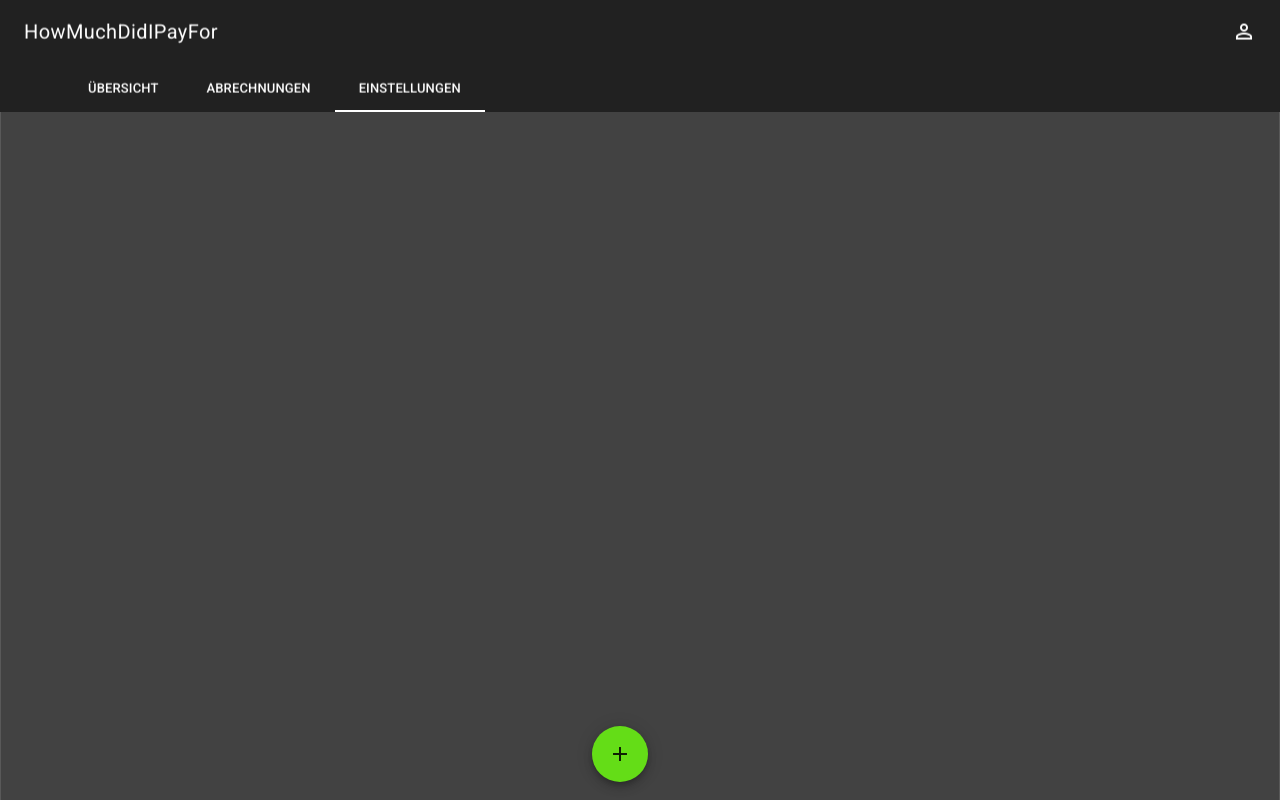
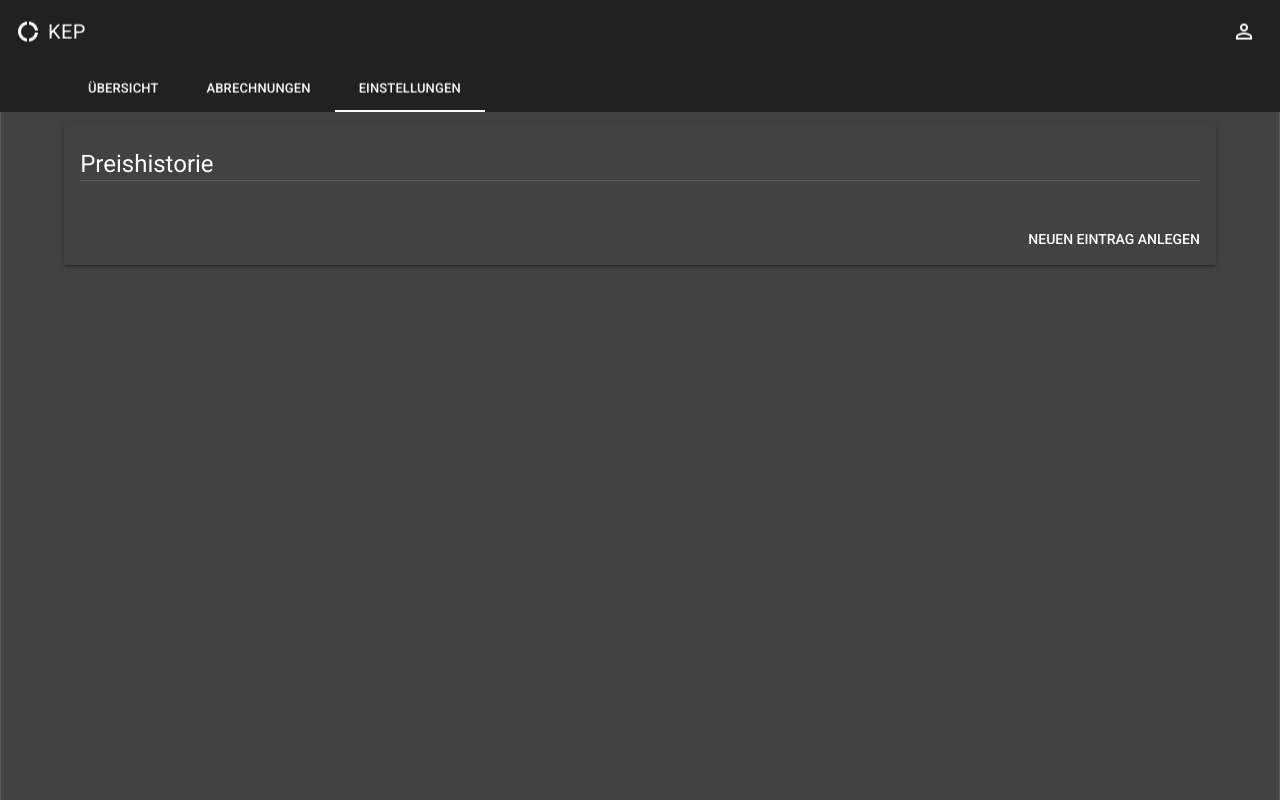
Before and after one commit to flashback2k14/HowMuchDidIPayFor, a Vue app: page /settings in a window 1280 px wide. Built offline with nearby package versions, Linux system fonts and the light colour scheme; no server answers; the database is empty; sample sign-in values are in the browser's storage.

Commit message:
rename app, small improvements

```diff
--- a/index.html
+++ b/index.html
@@ -4,7 +4,7 @@
 <head>
 	<meta charset="utf-8">
 	<meta name="viewport" content="width=device-width,initial-scale=1.0">
-	<title>HowMuchDidIPayFor</title>
+	<title>KEP - Kita Essen Portal</title>
 	<link rel="stylesheet" href="//fonts.googleapis.com/css?family=Roboto:400,500,700,400italic|Material+Icons">
 </head>
 
--- a/src/App.vue
+++ b/src/App.vue
@@ -2,8 +2,9 @@
   <md-app md-waterfall md-mode="fixed-last">
     <md-app-toolbar class="md-large md-dense md-primary">
       <div class="md-toolbar-row">
+        <md-icon>donut_large</md-icon>
         <div class="md-toolbar-section-start">
-          <span class="md-title">HowMuchDidIPayFor</span>
+          <span class="md-title"> KEP </span>
         </div>
 
         <div class="md-toolbar-section-end">
--- a/src/components/Settings.vue
+++ b/src/components/Settings.vue
@@ -2,7 +2,14 @@
   <div class="md-layout md-alignment-top-center setting-container_height">
     <!-- data table -->
     <div class="md-layout-item md-size-95">
-      <md-table :value="userSettings" md-card>
+      <md-card>
+        <md-card-header>
+          <div class="md-title">Preishistorie</div>
+          <md-divider></md-divider>
+        </md-card-header>
+
+        <md-card-content>
+          <md-table :value="userSettings">
             <md-table-row slot="md-table-row" slot-scope="{ item }">
               <md-table-cell md-label="Position" md-numeric>{{
                 item.pos
@@ -37,6 +44,14 @@
               </md-table-cell>
             </md-table-row>
           </md-table>
+        </md-card-content>
+
+        <md-card-actions>
+          <md-button @click="showDialog = !showDialog;"
+            >Neuen Eintrag anlegen</md-button
+          >
+        </md-card-actions>
+      </md-card>
     </div>
     <!-- dialog:create -->
     <md-dialog :md-active.sync="showDialog">
@@ -153,12 +168,6 @@
       @md-confirm="onDeleteConfirm"
       @md-cancel="onDeleteCancel"
     />
-    <!-- fab -->
-    <div class="container-button">
-      <md-button class="md-fab" @click="showDialog = !showDialog;">
-        <md-icon>add</md-icon>
-      </md-button>
-    </div>
   </div>
 </template>
 
@@ -272,16 +281,4 @@ export default {
   height: inherit;
   margin-top: 12px;
 }
-
-.container-button {
-  position: absolute;
-  bottom: 12px;
-  left: calc(50vw - 56px);
-}
-/* Smartphones (portrait and landscape) ----------- */
-@media only screen and (min-device-width: 320px) and (max-device-width: 480px) {
-  .container-button {
-    left: calc(50vw - 36px);
-  }
-}
 </style>
```
Lines whose indentation alone changed are shown as unchanged.
